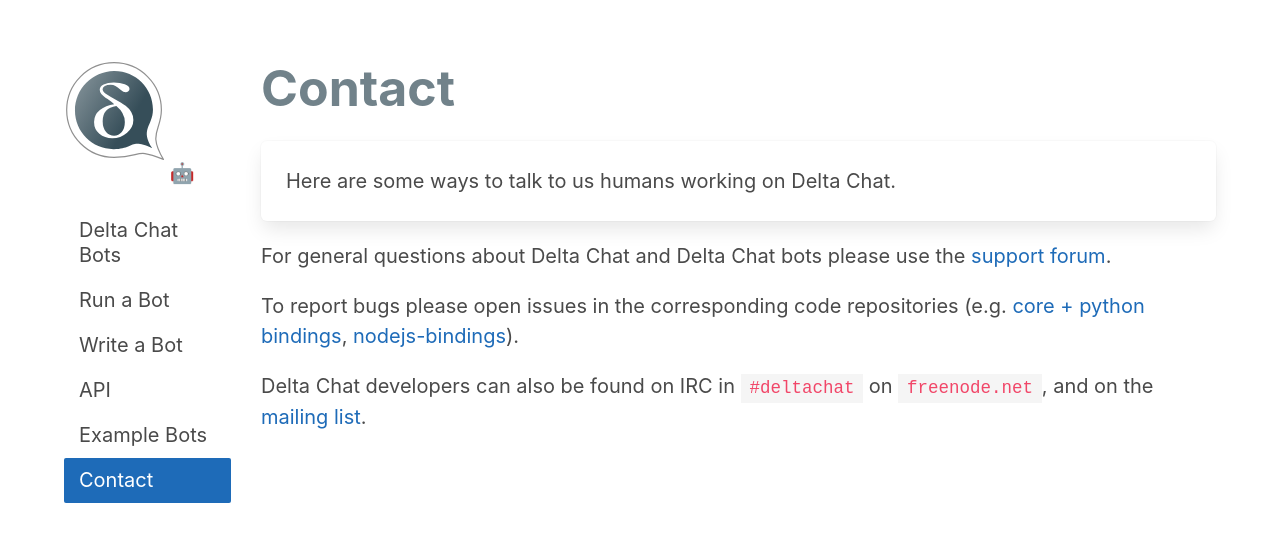
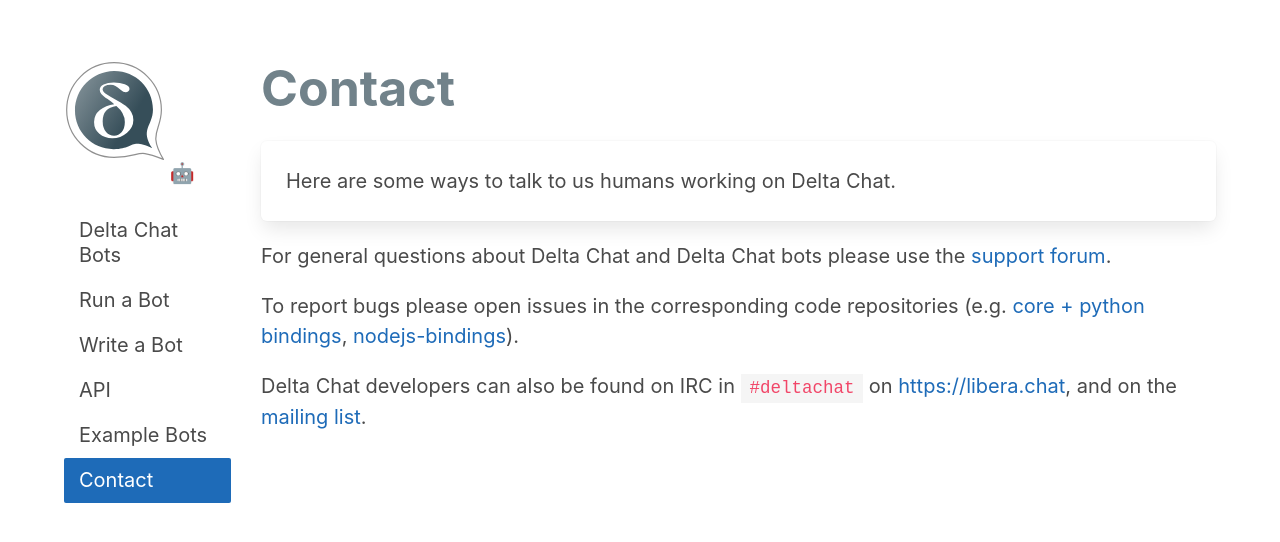
Before and after one commit to deltachat-bot/bot-pages, a Jekyll site: the page built from contact.md, in a window 1280 px wide. Shown: the top 542 px of the page. Built offline with Jekyll 4.4.1, drawn with Linux system fonts in a browser that asks for light colours.

Commit message:
contact: change freenode to libera.chat

```diff
--- a/contact.md
+++ b/contact.md
@@ -11,4 +11,4 @@ For general questions about Delta Chat and Delta Chat bots please use the [suppo
 
 To report bugs please open issues in the corresponding code repositories (e.g. [core + python bindings](https://github.com/deltachat/deltachat-core-rust), [nodejs-bindings](https://github.com/deltachat/deltachat-node)).
 
-Delta Chat developers can also be found on IRC in `#deltachat` on `freenode.net`, and on the [mailing list](https://lists.codespeak.net/postorius/lists/delta.codespeak.net/).
+Delta Chat developers can also be found on IRC in `#deltachat` on <https://libera.chat>, and on the [mailing list](https://lists.codespeak.net/postorius/lists/delta.codespeak.net/).
```
